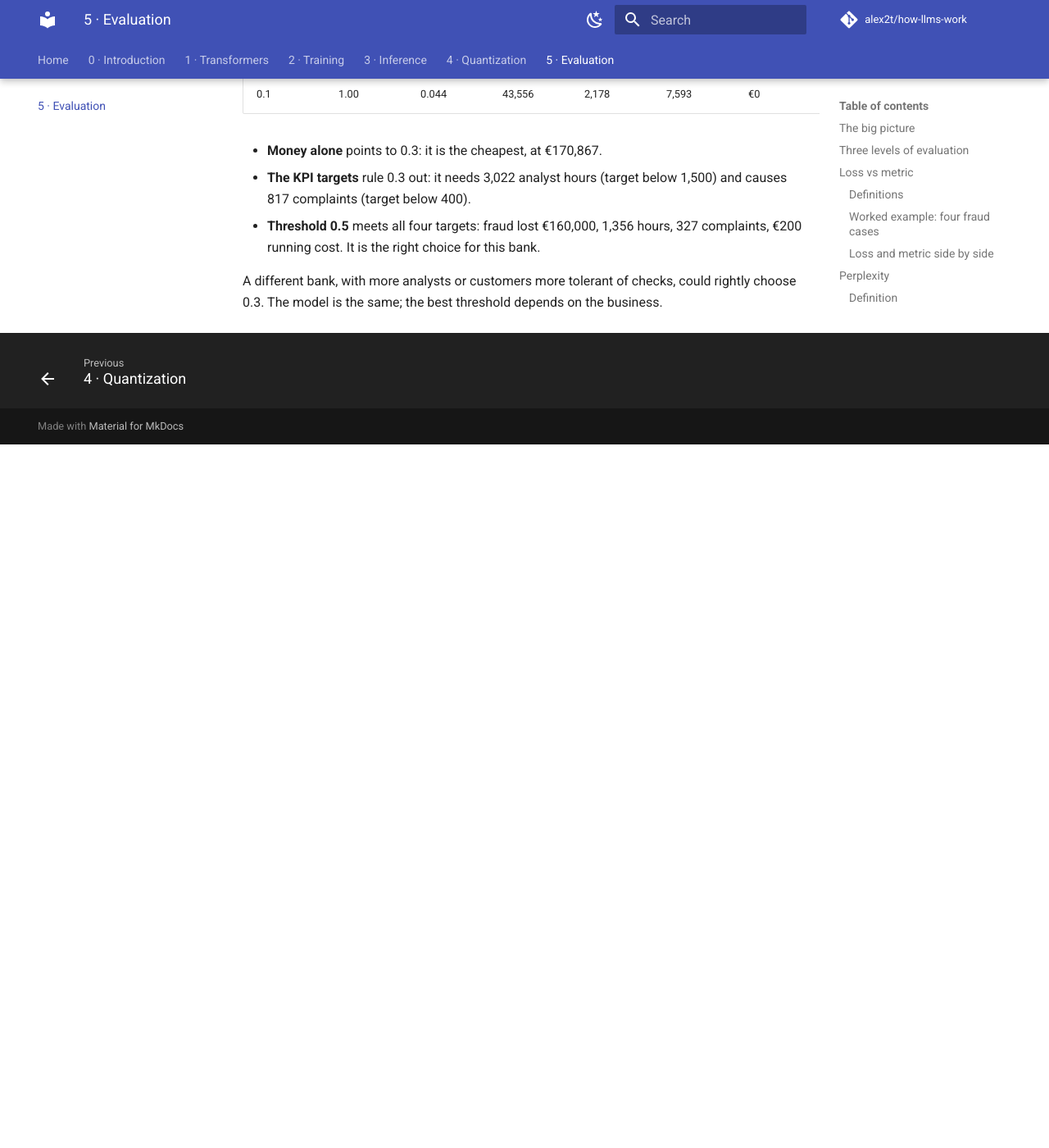
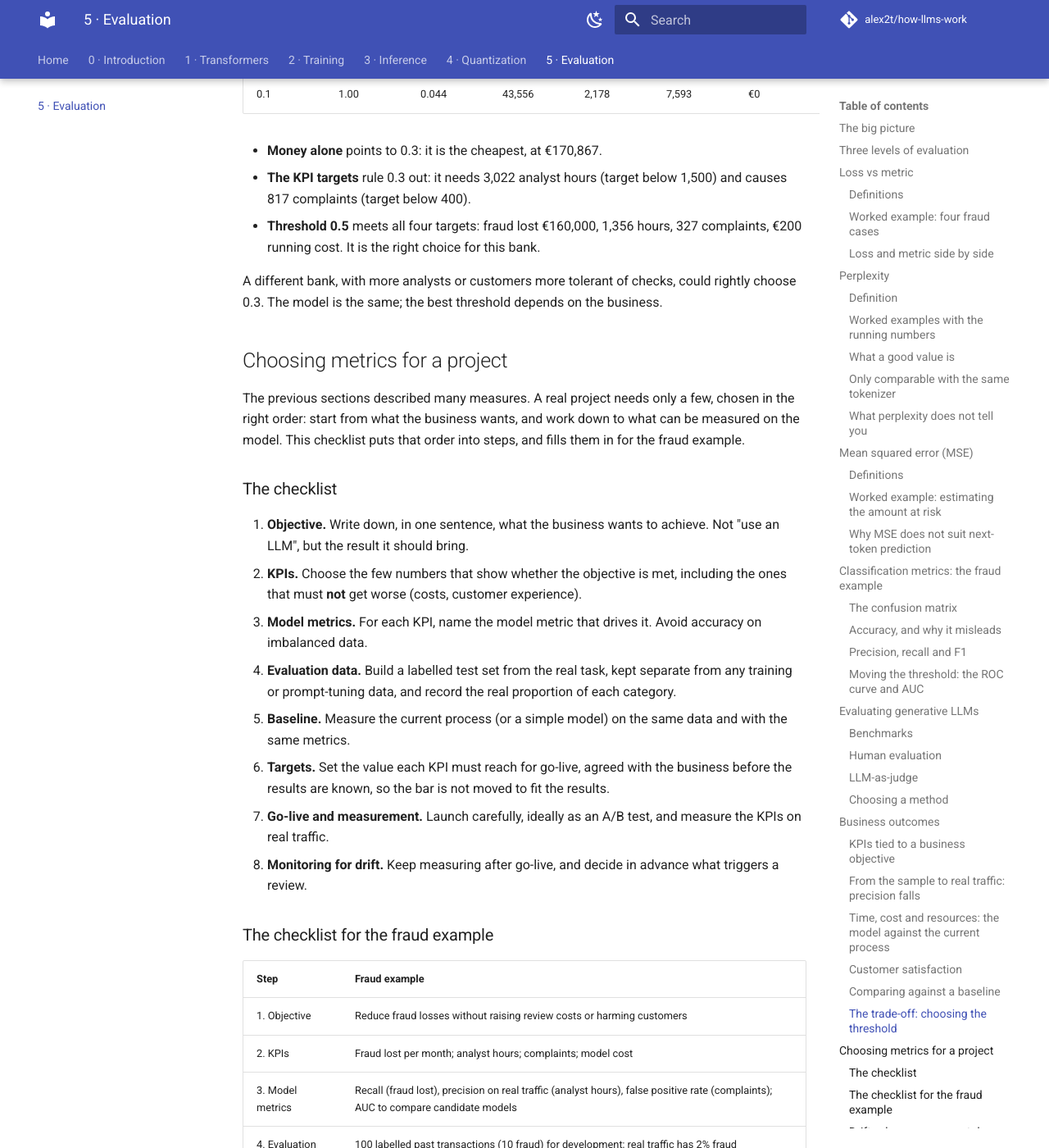
Before and after one commit to alex2t/how-llms-work, an MkDocs documentation site: the page built from docs/05-evaluation.md, in a window 1280 px wide and 1400 px high, scrolled down 16477 px. Shown: the whole window at 82% size. Built offline with MkDocs 1.6.1 and Material for MkDocs 9.7.7, drawn with Linux system fonts in a browser that asks for light colours; comment, search, counter and statistics services are not loaded; before the commit the page ends 17019 px from its top, so only the background shows below that; some of the changed text lies outside the part shown.

Commit message:
ch5: choosing metrics — checklist for the fraud example, drift monitoring
Co-Authored-By: Claude Opus 5.5 <noreply@anthropic.com>

```diff
--- a/docs/05-evaluation.md
+++ b/docs/05-evaluation.md
@@ -420,3 +420,42 @@ The threshold from the ROC section is where model metrics and business outcomes
 - **Threshold 0.5** meets all four targets: fraud lost €160,000, 1,356 hours, 327 complaints, €200 running cost. It is the right choice for this bank.
 
 A different bank, with more analysts or customers more tolerant of checks, could rightly choose 0.3. The model is the same; the best threshold depends on the business.
+
+## Choosing metrics for a project
+
+The previous sections described many measures. A real project needs only a few, chosen in the right order: start from what the business wants, and work down to what can be measured on the model. This checklist puts that order into steps, and fills them in for the fraud example.
+
+### The checklist
+
+1. **Objective.** Write down, in one sentence, what the business wants to achieve. Not "use an LLM", but the result it should bring.
+2. **KPIs.** Choose the few numbers that show whether the objective is met, including the ones that must **not** get worse (costs, customer experience).
+3. **Model metrics.** For each KPI, name the model metric that drives it. Avoid accuracy on imbalanced data.
+4. **Evaluation data.** Build a labelled test set from the real task, kept separate from any training or prompt-tuning data, and record the real proportion of each category.
+5. **Baseline.** Measure the current process (or a simple model) on the same data and with the same metrics.
+6. **Targets.** Set the value each KPI must reach for go-live, agreed with the business before the results are known, so the bar is not moved to fit the results.
+7. **Go-live and measurement.** Launch carefully, ideally as an A/B test, and measure the KPIs on real traffic.
+8. **Monitoring for drift.** Keep measuring after go-live, and decide in advance what triggers a review.
+
+### The checklist for the fraud example
+
+| Step | Fraud example |
+| --- | --- |
+| 1. Objective | Reduce fraud losses without raising review costs or harming customers |
+| 2. KPIs | Fraud lost per month; analyst hours; complaints; model cost |
+| 3. Model metrics | Recall (fraud lost), precision on real traffic (analyst hours), false positive rate (complaints); AUC to compare candidate models |
+| 4. Evaluation data | 100 labelled past transactions (10 fraud) for development; real traffic has 2% fraud |
+| 5. Baseline | Rules engine: recall 60%, 10,000 reviews and €370,000 total cost a month |
+| 6. Targets | Fraud lost below €200,000; below 1,500 analyst hours; below 400 complaints; model cost below €1,000 |
+| 7. Go-live | Threshold 0.5; A/B test against the rules engine for one month |
+| 8. Monitoring | Weekly: recall from confirmed fraud reports, false positive rate, complaints; review if recall drops below 70% or the false positive rate rises above 8% |
+
+### Drift: why measurement does not stop at go-live
+
+**Drift** means that the data the model sees in use slowly stops looking like the data it was evaluated on, so its real performance changes even though the model itself has not.
+
+- **Data drift:** the inputs change. New merchants, new payment methods, a holiday season.
+- **Concept drift:** the meaning of the inputs changes. Fraudsters learn which patterns get caught and change their behaviour, so yesterday's warning signs no longer apply.
+
+The model's weights are frozen at inference ([Chapter 3](03-inference.md#inference-vs-training)), so it cannot adapt on its own. Monitoring catches the drop; the response can be a new threshold, an updated prompt, fine-tuning on recent labelled cases ([Chapter 2](02-training.md#stage-2-supervised-fine-tuning-sft)), or a different model.
+
+The same re-evaluation is needed after **any** change to the model, including ones meant only to save money: a quantized version ([Chapter 4](04-quantization.md#how-to-check-a-quantized-model)) or new decoding settings ([Chapter 3](03-inference.md#typical-settings)) must be measured on the same evaluation data, against the same targets, before it replaces the model in use.
```
Also changed, not shown: CLAUDE.md (+1 -0 lines), README.md (+1 -0 lines), plan.md (+1 -1 lines).
